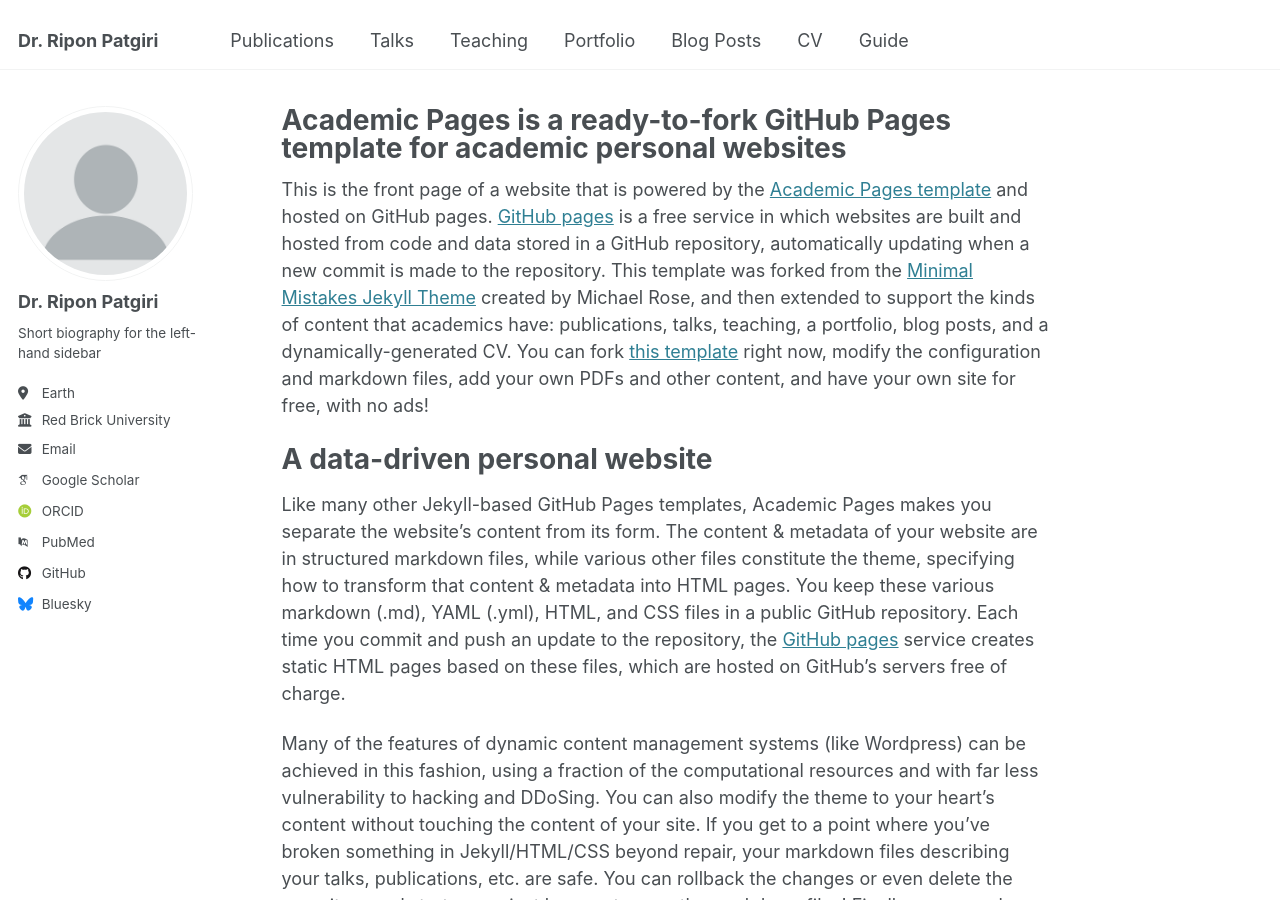
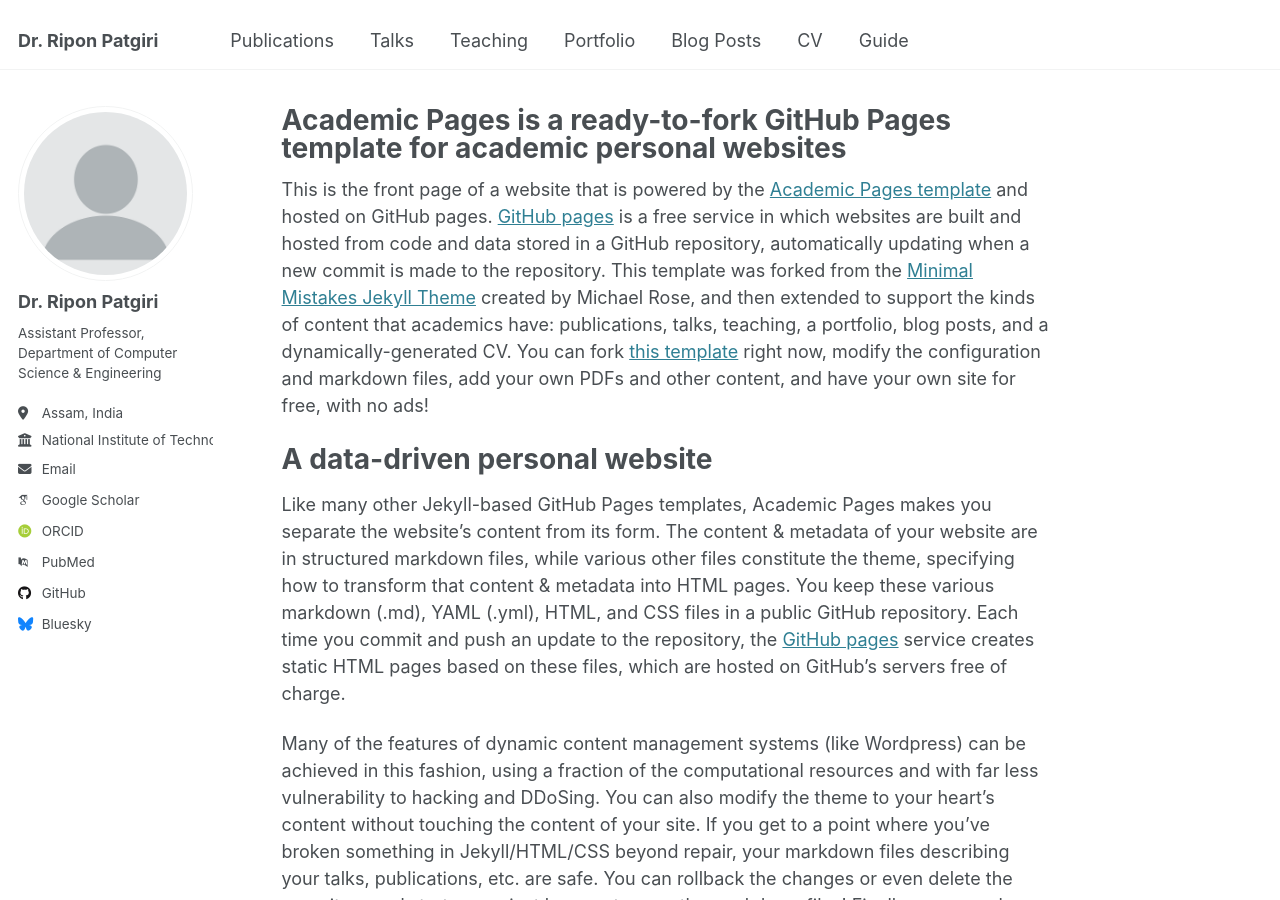
Before and after one commit to ripon83/dr.patgiri, a Jekyll site: the page built from _pages/about.md, in a window 1280 px wide and 900 px high. Built offline with Jekyll 4.4.1, drawn with Linux system fonts in a browser that asks for light colours; some web fonts are replaced.

Commit message:
Update _config.yml

```diff
--- a/_config.yml
+++ b/_config.yml
@@ -25,9 +25,9 @@ author:
   avatar           : "profile.png"
   name             : "Dr. Ripon Patgiri"
   pronouns         : # example: "she/her"
-  bio              : "Short biography for the left-hand sidebar"
-  location         : "Earth"
-  employer         : "Red Brick University"
+  bio              : "Assistant Professor, Department of Computer Science & Engineering"
+  location         : "Assam, India"
+  employer         : "National Institute of Technology Silchar"
   uri              : # URL
   email            : "ripon@cse.nits.ac.in"
 
```
